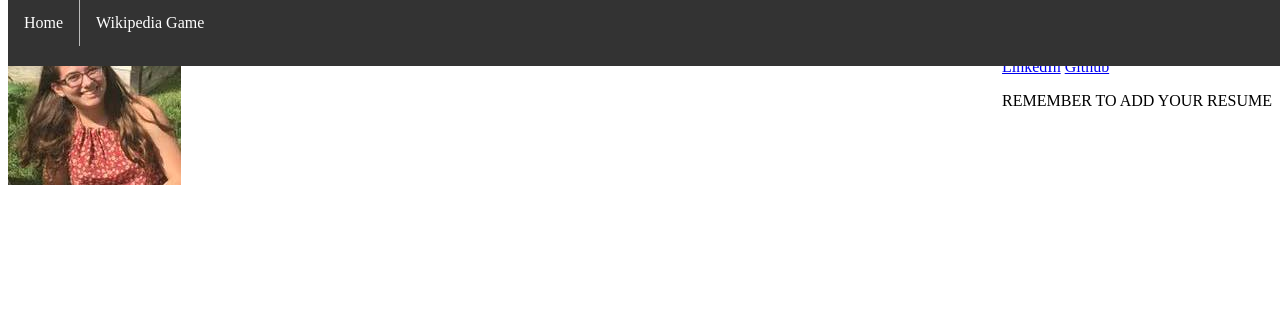
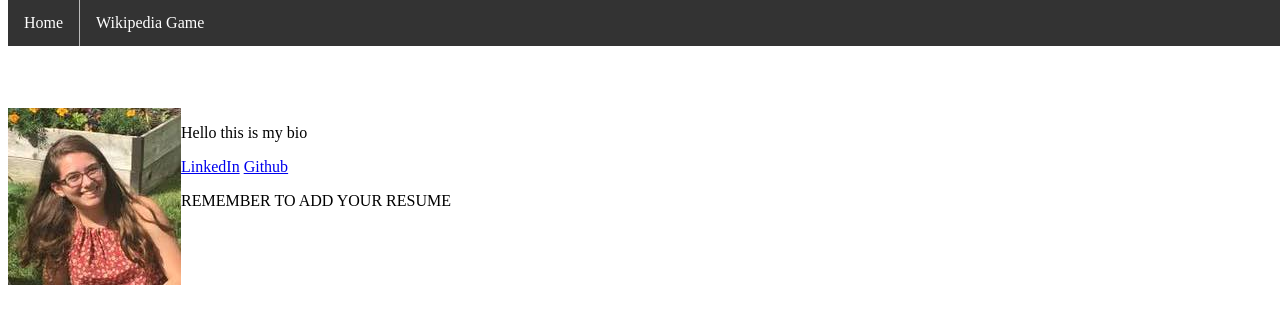
Before and after one commit to eczeps/personalWebsite, a plain HTML site: page index.html in a window 1280 px wide. Drawn offline with Linux system fonts and the light colour scheme.

Commit message:
fixed some padding and floating

```diff
--- a/index.css
+++ b/index.css
@@ -1,12 +1,13 @@
 ul {
 list-style-type: none;
 margin: 0;
-padding: 0 0 20 0;
+padding: 0;
 overflow: hidden;
 background-color: #333;
 position: fixed;
 top: 0;
 width: 100%;
+float: center;
 }
 
 li {
@@ -22,7 +23,6 @@ padding: 14px 16px;
 text-decoration: none;
 }
 
-/* Change the link color to #111 (black) on hover */
 li a:hover {
 background-color: #111;
 }
@@ -35,10 +35,15 @@ li:last-child {
 border-right: none;
 }
 
+.page{
+  padding-top: 100;
+}
+
+
 #bio{
-  float: right;
+  float: left;
 }
 
 #profilePhoto{
-  float:left;
+  float: left;
 }
--- a/index.html
+++ b/index.html
@@ -12,7 +12,7 @@
       </ul>
     </div>
 
-    <div>
+    <div class="page">
       <img src="linkedIn.jpg" alt="profilePhoto" id="profilePhoto">
       <div id="bio">
         <p>Hello this is my bio</p>
```
Also changed, not shown: wikipediaGame.html (+4 -2 lines).
